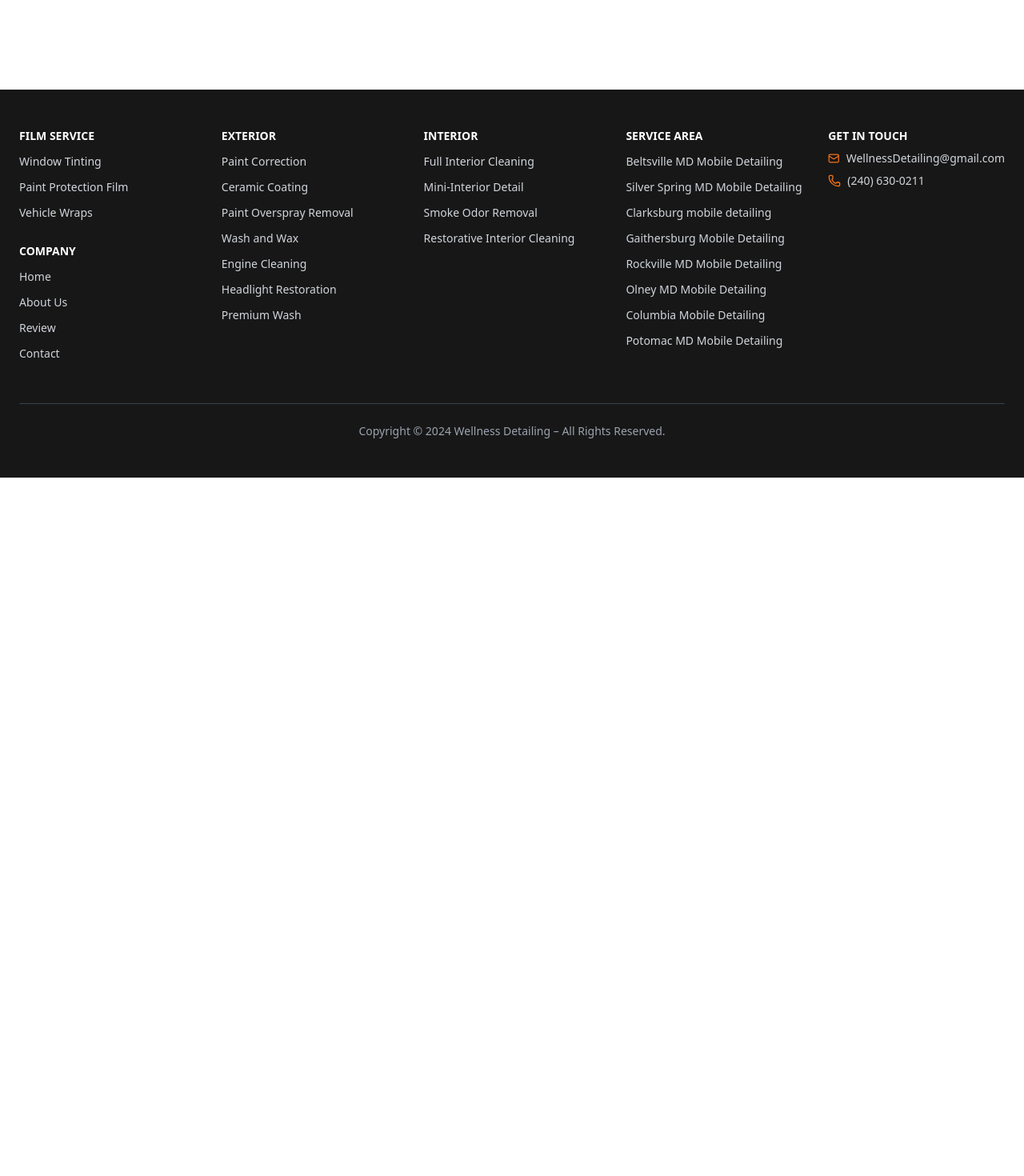
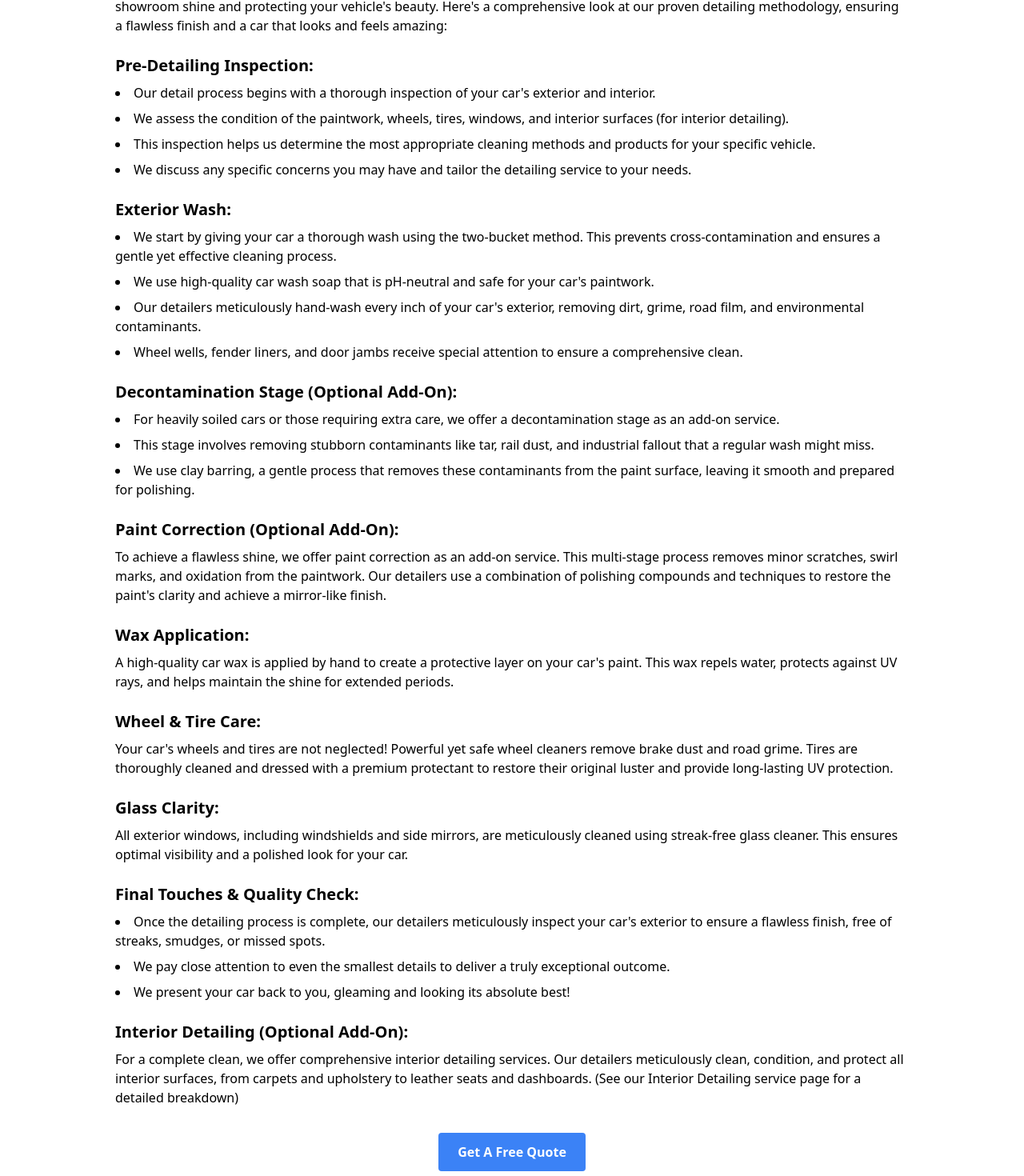
Before and after one commit to RJK3vin/car-wash-frontend, a React (Vite) app: page /detailingmethodology in a window 1280 px wide. Shown: the part 760-2230 px from the top of the page at 80% size. Before the commit the page ends 1357 px from the top, so only its background shows below. Built offline with nearby package versions, Linux system fonts and the light colour scheme.

Commit message:
added components to methodology and created blog components

```diff
--- a/src/AboutUs/AppointmentDepositPolicy.tsx
+++ b/src/AboutUs/AppointmentDepositPolicy.tsx
@@ -9,7 +9,7 @@
             <section className="max-w-5xl mx-auto px-4 py-10">
                 <h2 className="text-3xl font-semibold mb-6">Appointment Deposit Policy: Securing Your Spot at Wellness Detailing</h2>
                 <p className="mb-4">
-                    At Wellness Detailing, we appreciate your business and strive to provide the best possible scheduling experience. To ensure efficient use of our detailers’ time and maintain a smooth booking process, we have an appointment deposit policy in place.
+                    At Wellness Detailing, we appreciate your business and strive to provide the best possible scheduling experience. To ensure efficient use of our detailers' time and maintain a smooth booking process, we have an appointment deposit policy in place.
                 </p>
 
                 <h3 className="text-xl font-semibold mt-6 mb-2">How Deposits Work:</h3>
@@ -33,7 +33,7 @@
                         We understand that schedules can change. To ensure fairness for both our detailers and our clients, we kindly ask that you notify us at least <strong>[Number]</strong> hours before your scheduled appointment time to reschedule or cancel without penalty.
                     </li>
                     <li>
-                        Cancellations or rescheduling requests made with less than <strong>[Number]</strong> hours’ notice will result in the forfeiture of your deposit.
+                        Cancellations or rescheduling requests made with less than <strong>[Number]</strong> hours' notice will result in the forfeiture of your deposit.
                     </li>
                 </ul>
 
@@ -53,7 +53,7 @@
                 </ul>
 
                 <p className="mb-6">
-                    We appreciate your understanding and cooperation regarding our appointment deposit policy. If you have any questions, please don’t hesitate to contact Wellness Detailing!
+                    We appreciate your understanding and cooperation regarding our appointment deposit policy. If you have any questions, please don't hesitate to contact Wellness Detailing!
                 </p>
 
                 <div className="flex justify-center">
--- a/src/AboutUs/DetailingMethodology.tsx
+++ b/src/AboutUs/DetailingMethodology.tsx
@@ -1,7 +1,86 @@
+import GalleryHero from "../components/GalleryHero"
+import QuoteForm from "../components/QuoteForm"
+import { Link } from "react-router-dom"
+import Blogs from "../components/Blogs"
+
 export default function DetailingMethodology() {
     return (
         <>
-            <h1>Detailing Methodology</h1>
+            <GalleryHero header="Our Cleaning & Detailing Process" button="Get A Free Quote" loc="contact" url="https://placehold.co/1920x1080" />
+            <section className="max-w-5xl mx-auto px-4 py-10">
+                <h2 className="text-3xl font-semibold mb-6">Our Detailing Methodology at Wellness Detailing</h2>
+
+                <p className="mb-4">
+                    At Wellness Detailing, we take immense pride in the meticulous care we provide for your car. Our detailers are experts in restoring a showroom shine and protecting your vehicle's beauty. Here's a comprehensive look at our proven detailing methodology, ensuring a flawless finish and a car that looks and feels amazing:
+                </p>
+
+                <h3 className="text-xl font-semibold mt-6 mb-2">Pre-Detailing Inspection:</h3>
+                <ul className="list-disc list-inside space-y-2 mb-4">
+                    <li>Our detail process begins with a thorough inspection of your car's exterior and interior.</li>
+                    <li>We assess the condition of the paintwork, wheels, tires, windows, and interior surfaces (for interior detailing).</li>
+                    <li>This inspection helps us determine the most appropriate cleaning methods and products for your specific vehicle.</li>
+                    <li>We discuss any specific concerns you may have and tailor the detailing service to your needs.</li>
+                </ul>
+
+                <h3 className="text-xl font-semibold mt-6 mb-2">Exterior Wash:</h3>
+                <ul className="list-disc list-inside space-y-2 mb-4">
+                    <li>We start by giving your car a thorough wash using the two-bucket method. This prevents cross-contamination and ensures a gentle yet effective cleaning process.</li>
+                    <li>We use high-quality car wash soap that is pH-neutral and safe for your car's paintwork.</li>
+                    <li>Our detailers meticulously hand-wash every inch of your car's exterior, removing dirt, grime, road film, and environmental contaminants.</li>
+                    <li>Wheel wells, fender liners, and door jambs receive special attention to ensure a comprehensive clean.</li>
+                </ul>
+
+                <h3 className="text-xl font-semibold mt-6 mb-2">Decontamination Stage (Optional Add-On):</h3>
+                <ul className="list-disc list-inside space-y-2 mb-4">
+                    <li>For heavily soiled cars or those requiring extra care, we offer a decontamination stage as an add-on service.</li>
+                    <li>This stage involves removing stubborn contaminants like tar, rail dust, and industrial fallout that a regular wash might miss.</li>
+                    <li>We use clay barring, a gentle process that removes these contaminants from the paint surface, leaving it smooth and prepared for polishing.</li>
+                </ul>
+
+                <h3 className="text-xl font-semibold mt-6 mb-2">Paint Correction (Optional Add-On):</h3>
+                <p className="mb-4">
+                    To achieve a flawless shine, we offer paint correction as an add-on service. This multi-stage process removes minor scratches, swirl marks, and oxidation from the paintwork.
+                    Our detailers use a combination of polishing compounds and techniques to restore the paint's clarity and achieve a mirror-like finish.
+                </p>
+
+                <h3 className="text-xl font-semibold mt-6 mb-2">Wax Application:</h3>
+                <p className="mb-4">
+                    A high-quality car wax is applied by hand to create a protective layer on your car's paint. This wax repels water, protects against UV rays, and helps maintain the shine for extended periods.
+                </p>
+
+                <h3 className="text-xl font-semibold mt-6 mb-2">Wheel & Tire Care:</h3>
+                <p className="mb-4">
+                    Your car's wheels and tires are not neglected! Powerful yet safe wheel cleaners remove brake dust and road grime. Tires are thoroughly cleaned and dressed with a premium protectant to restore their original luster and provide long-lasting UV protection.
+                </p>
+
+                <h3 className="text-xl font-semibold mt-6 mb-2">Glass Clarity:</h3>
+                <p className="mb-4">
+                    All exterior windows, including windshields and side mirrors, are meticulously cleaned using streak-free glass cleaner. This ensures optimal visibility and a polished look for your car.
+                </p>
+
+                <h3 className="text-xl font-semibold mt-6 mb-2">Final Touches & Quality Check:</h3>
+                <ul className="list-disc list-inside space-y-2 mb-4">
+                    <li>Once the detailing process is complete, our detailers meticulously inspect your car's exterior to ensure a flawless finish, free of streaks, smudges, or missed spots.</li>
+                    <li>We pay close attention to even the smallest details to deliver a truly exceptional outcome.</li>
+                    <li>We present your car back to you, gleaming and looking its absolute best!</li>
+                </ul>
+
+                <h3 className="text-xl font-semibold mt-6 mb-2">Interior Detailing (Optional Add-On):</h3>
+                <p className="mb-4">
+                    For a complete clean, we offer comprehensive interior detailing services. Our detailers meticulously clean, condition, and protect all interior surfaces, from carpets and upholstery to leather seats and dashboards. (See our Interior Detailing service page for a detailed breakdown)
+                </p>
+
+                <div className="flex justify-center mt-8">
+                    <Link
+                        to="/contact"
+                        className="inline-block bg-blue-500 hover:bg-blue-600 text-white font-semibold px-6 py-3 rounded transition"
+                    >
+                        Get A Free Quote
+                    </Link>
+                </div>
+            </section>
+            <Blogs />
+            <QuoteForm />
         </>
     )
 }
--- /dev/null
+++ b/src/components/Blogs.tsx
@@ -0,0 +1,7 @@
+export default function Blogs() {
+    return (
+        <>
+            <h1>Blogs</h1>
+        </>
+    )
+}
```
Also changed, not shown: src/AboutUs/FAQs.tsx (+5 -5 lines), src/Blogs/BlogEight.tsx (added), src/Blogs/BlogFive.tsx (added), src/Blogs/BlogFour.tsx (added), src/Blogs/BlogOne.tsx (added), src/Blogs/BlogSeven.tsx (added), src/Blogs/BlogSix.tsx (added), src/Blogs/BlogThree.tsx (added), src/Blogs/BlogTwo.tsx (added).
